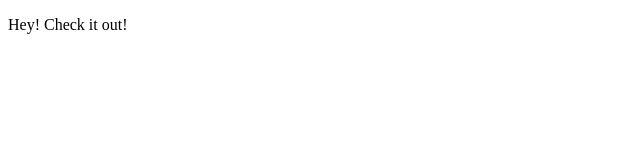
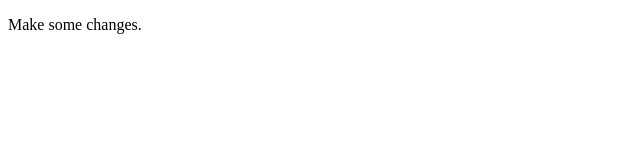
Before and after one commit to mathewmohs/mathewmohs.github.io, a plain HTML site: page index.html in a window 1280 px wide. Shown: the full height of the page, 0-640 px from the left. Drawn offline with Linux system fonts and the light colour scheme.

Commit message:
Change to Text

```diff
--- a/index.html
+++ b/index.html
@@ -5,6 +5,6 @@
   </head>
 
   <body>
-    <p>Hey! Check it out!</p>
+    <p>Make some changes.</p>
   </body>
 </html>
```
